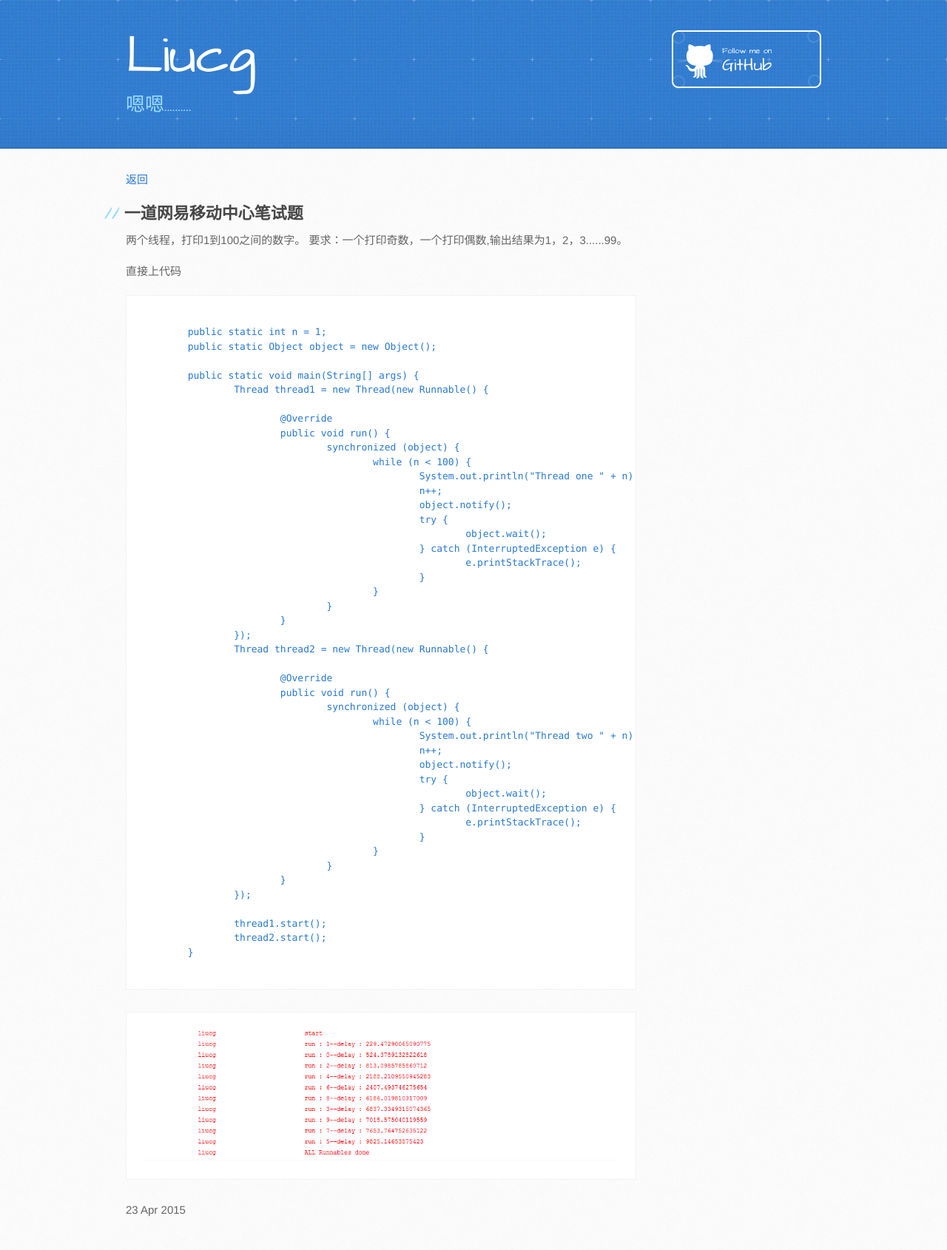
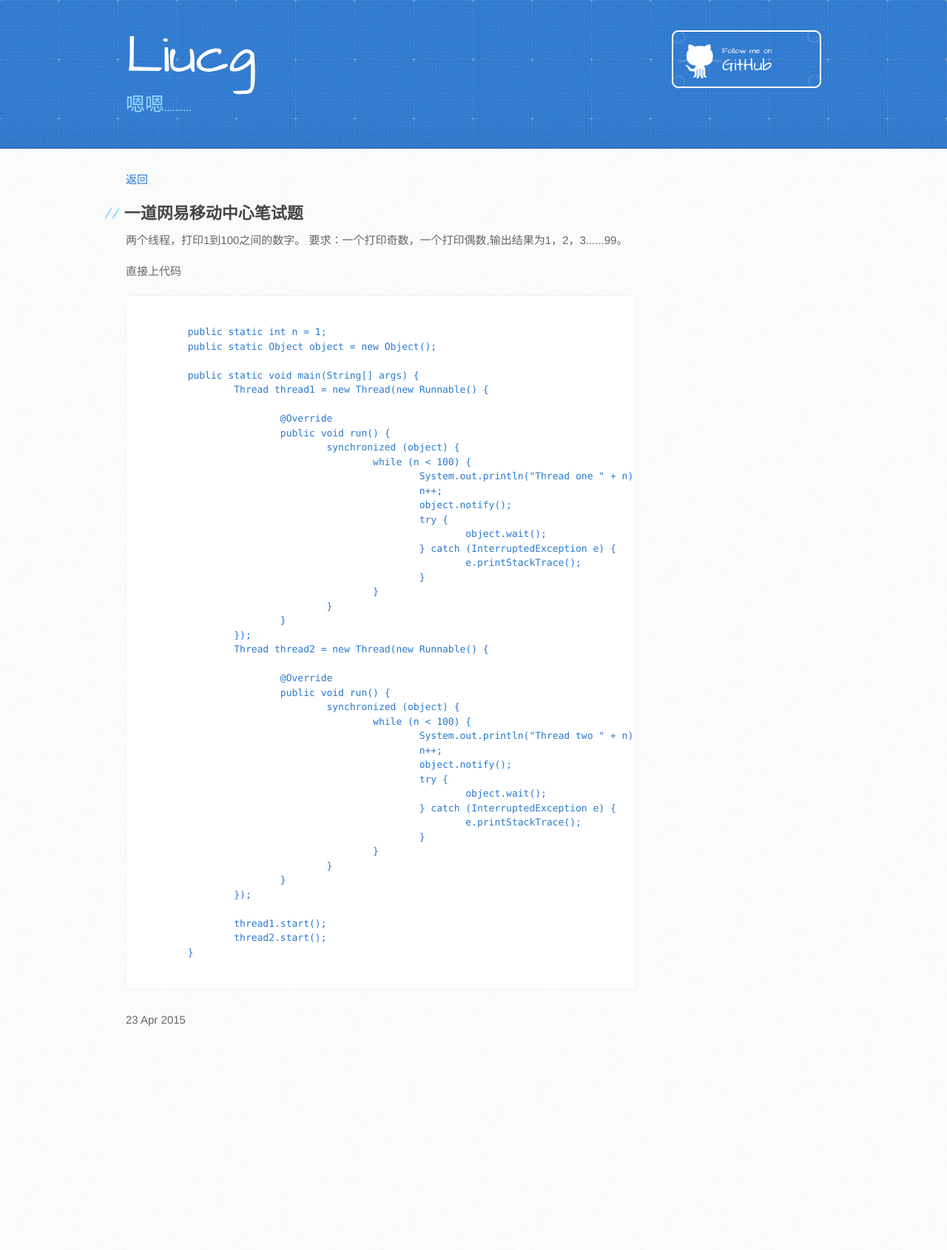
Before and after one commit to liucg1990/liucg.github.io, a Jekyll site: the page built from _posts/2015-04-23-一道多线程笔试题.html, in a window 1280 px wide. Shown: the whole page at 74% size. Built offline with Jekyll 4.4.1, drawn with Linux system fonts in a browser that asks for light colours; after the commit the page ends 1433 px from its top, so only the background shows below that.

Commit message:
remove img

```diff
--- a/_posts/2015-04-23-一道多线程笔试题.html
+++ b/_posts/2015-04-23-一道多线程笔试题.html
@@ -56,7 +56,4 @@ title: 一道网易移动中心笔试题
 	}
     </code>
 </pre>
-<pre>
-<img src="../../../images/20130313.png"></img>
-</pre>
 <p>{{ page.date | date_to_string }}</p>
```
